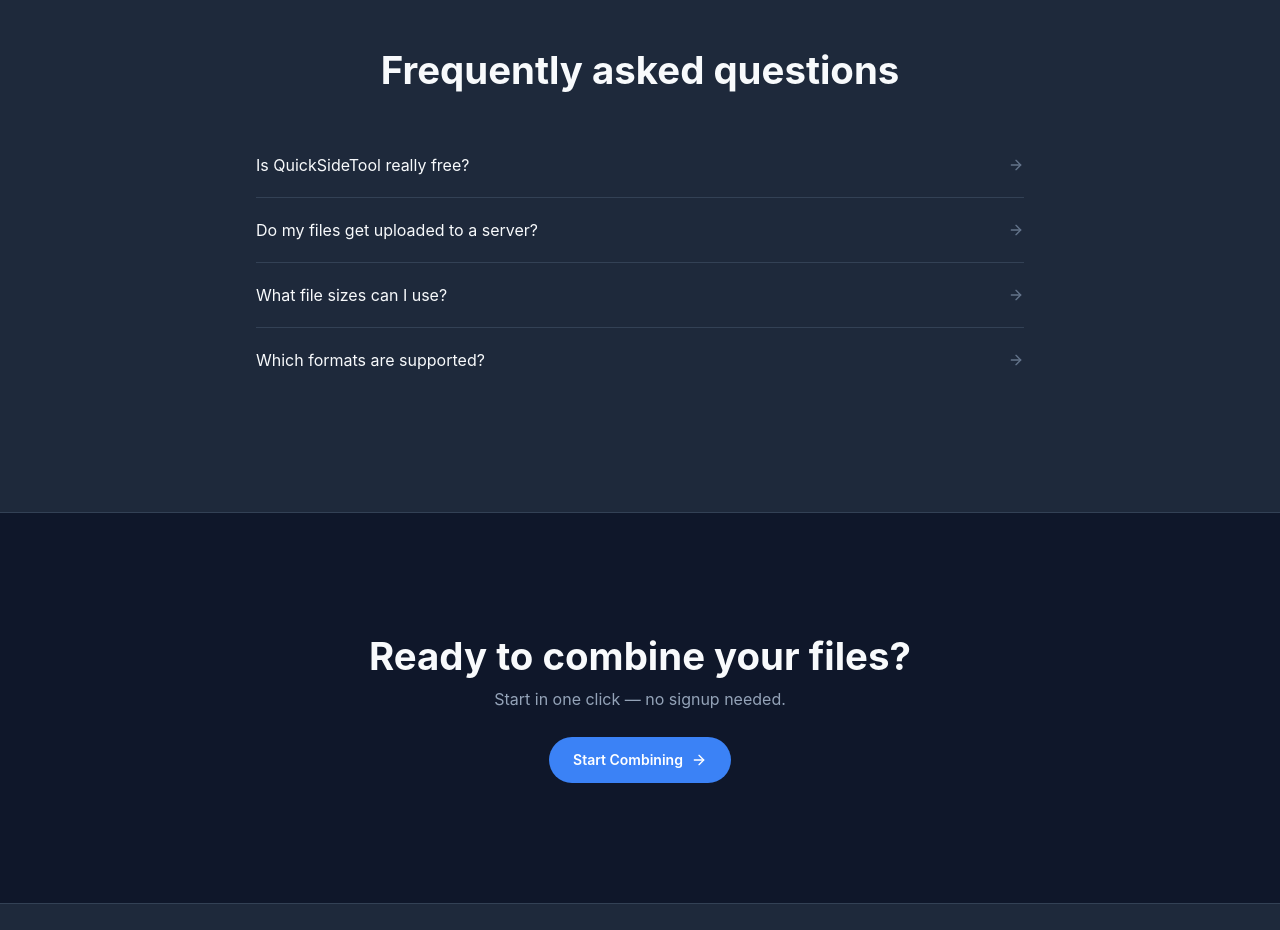
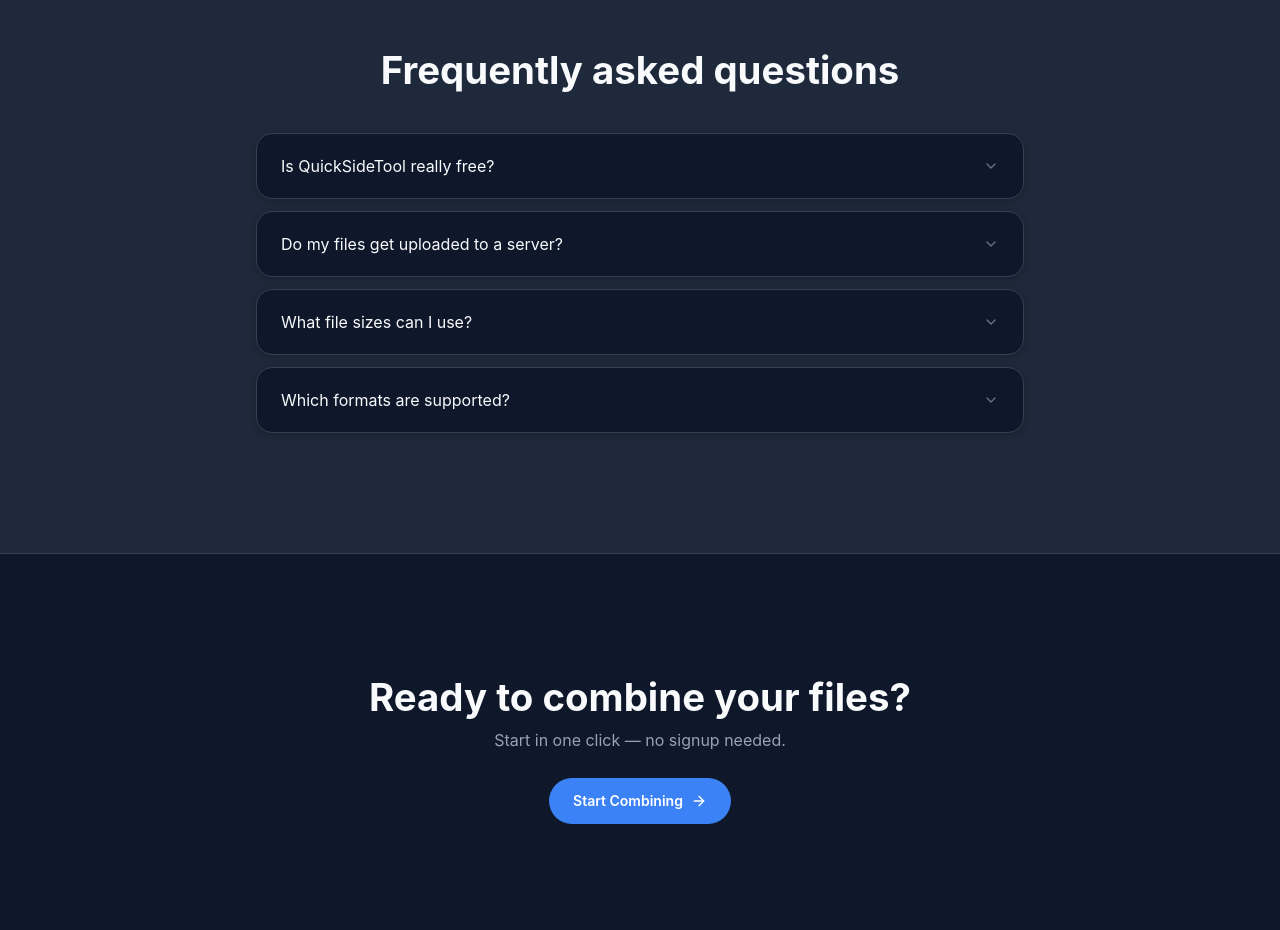
Before and after one commit to AmanYadav007/QuickSideTool, a React (Create React App) app: page / in a window 1280 px wide. Shown: the part 2640-3570 px from the top of the page. Built offline with nearby package versions, Linux system fonts and the light colour scheme.

Commit message:
bug fixed file upload

```diff
--- a/src/pages/LandingPage.jsx
+++ b/src/pages/LandingPage.jsx
@@ -1,6 +1,6 @@
 import React from "react";
 import { Link } from "react-router-dom";
-import { ArrowRight, Check, Lock, Zap, FileText, Image, QrCode, ScanLine } from "lucide-react";
+import { ArrowRight, Check, ChevronDown, Lock, Zap, FileText, Image, QrCode, ScanLine } from "lucide-react";
 import Layout from "../components/Layout";
 import SEO from "../components/SEO";
 import ToolDirectory from "../components/ToolDirectory";
@@ -94,21 +94,24 @@ const LandingPage = () => {
         <section className="bg-[var(--color-bg-alt)]">
           <div className="container section">
             <h2 className="h2 text-center mb-10">Frequently asked questions</h2>
-            <div className="max-w-3xl mx-auto divide-y divide-[var(--color-border)]">
+            <div className="max-w-3xl mx-auto space-y-3">
               {[
                 { q: "Is QuickSideTool really free?", a: "Yes. Every tool on this site is free to use with no account, no watermark and no daily limit." },
                 { q: "Do my files get uploaded to a server?", a: "The PDF and image tools run in your browser, so your files stay on your device. Nothing is stored after you close the tab." },
                 { q: "What file sizes can I use?", a: "Anything your browser can hold in memory — in practice that means files up to a few hundred megabytes on a modern laptop." },
                 { q: "Which formats are supported?", a: "PDF and DOCX for documents, plus PNG, JPG, WebP and GIF for images." },
               ].map((faq) => (
-                <details key={faq.q} className="group py-5">
-                  <summary className="cursor-pointer list-none text-base font-semibold text-[var(--color-text)] marker:hidden">
+                <details
+                  key={faq.q}
+                  className="group card px-6 py-1 open:border-[var(--color-primary)]/40 hover:border-[var(--color-border-strong)] transition-all duration-200"
+                >
+                  <summary className="cursor-pointer list-none py-4 text-base font-semibold text-[var(--color-text)] marker:hidden">
                     <span className="flex items-center justify-between gap-3">
                       {faq.q}
-                      <ArrowRight className="h-4 w-4 shrink-0 text-[var(--color-text-light)] transition-transform duration-200 group-open:rotate-90" aria-hidden="true" />
+                      <ChevronDown className="h-4 w-4 shrink-0 text-[var(--color-text-light)] transition-transform duration-200 group-open:rotate-180 group-open:text-[var(--color-primary)]" aria-hidden="true" />
                     </span>
                   </summary>
-                  <p className="mt-3 pr-7 text-sm leading-relaxed text-[var(--color-text-muted)]">{faq.a}</p>
+                  <p className="pb-4 pr-7 text-sm leading-relaxed text-[var(--color-text-muted)] animate-fade-in">{faq.a}</p>
                 </details>
               ))}
             </div>
```
